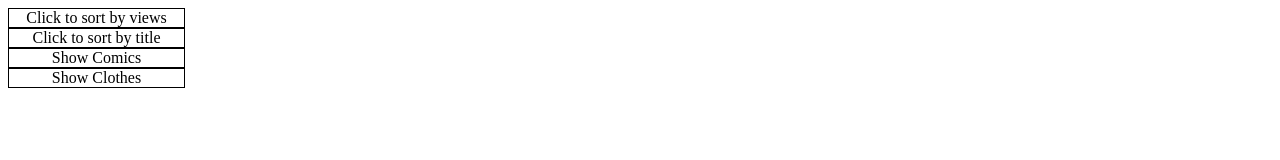
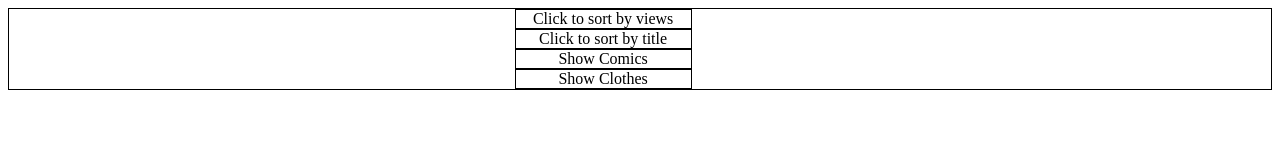
Before and after one commit to JocelynWordSmith/etsydata, a plain HTML site: page index.html in a window 1280 px wide. Drawn offline with Linux system fonts and the light colour scheme.

Commit message:
div update

```diff
--- a/main.css
+++ b/main.css
@@ -1,5 +1,10 @@
+
 .sidebar{
 
+	background-color: white;
+	text-align: center;
+	padding-left: 40%;
+	border: 1px solid black;
 }
 
 .box {
```
Also changed, not shown: index.html (+1 -2 lines).
